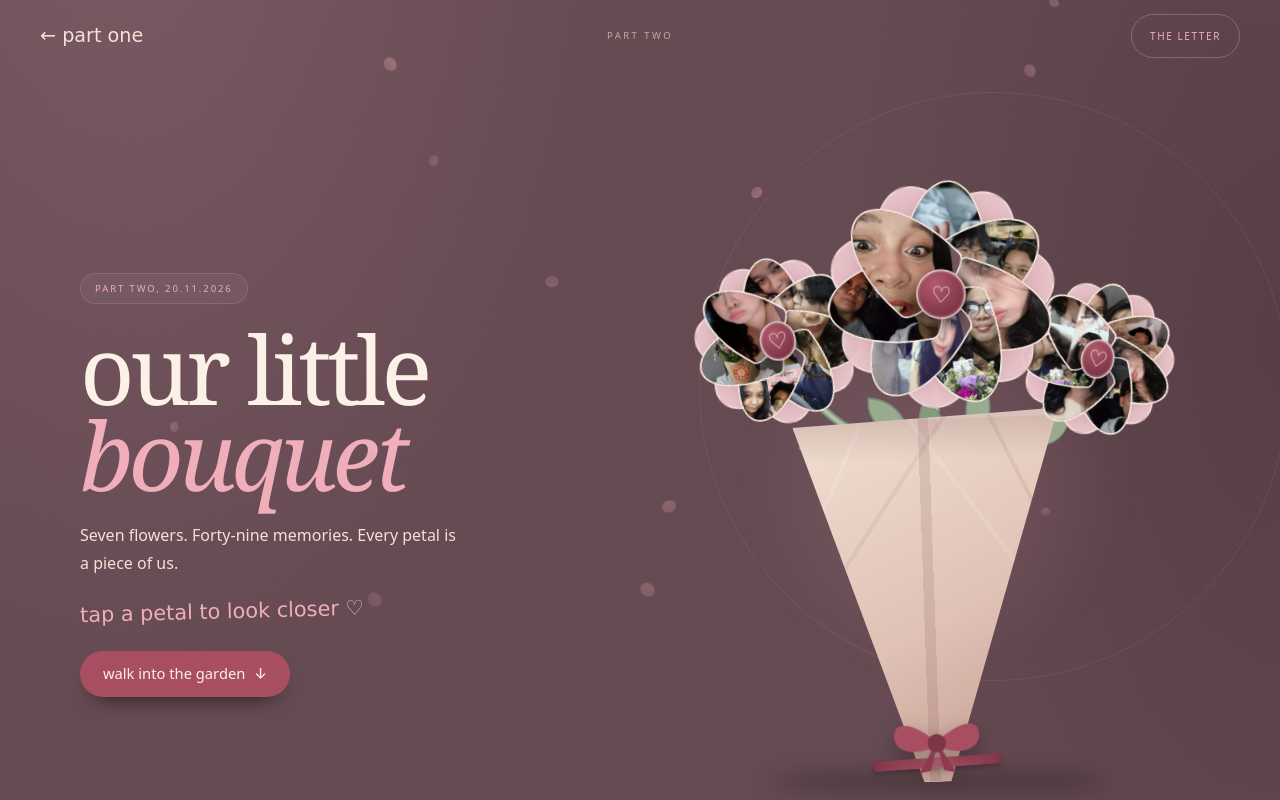
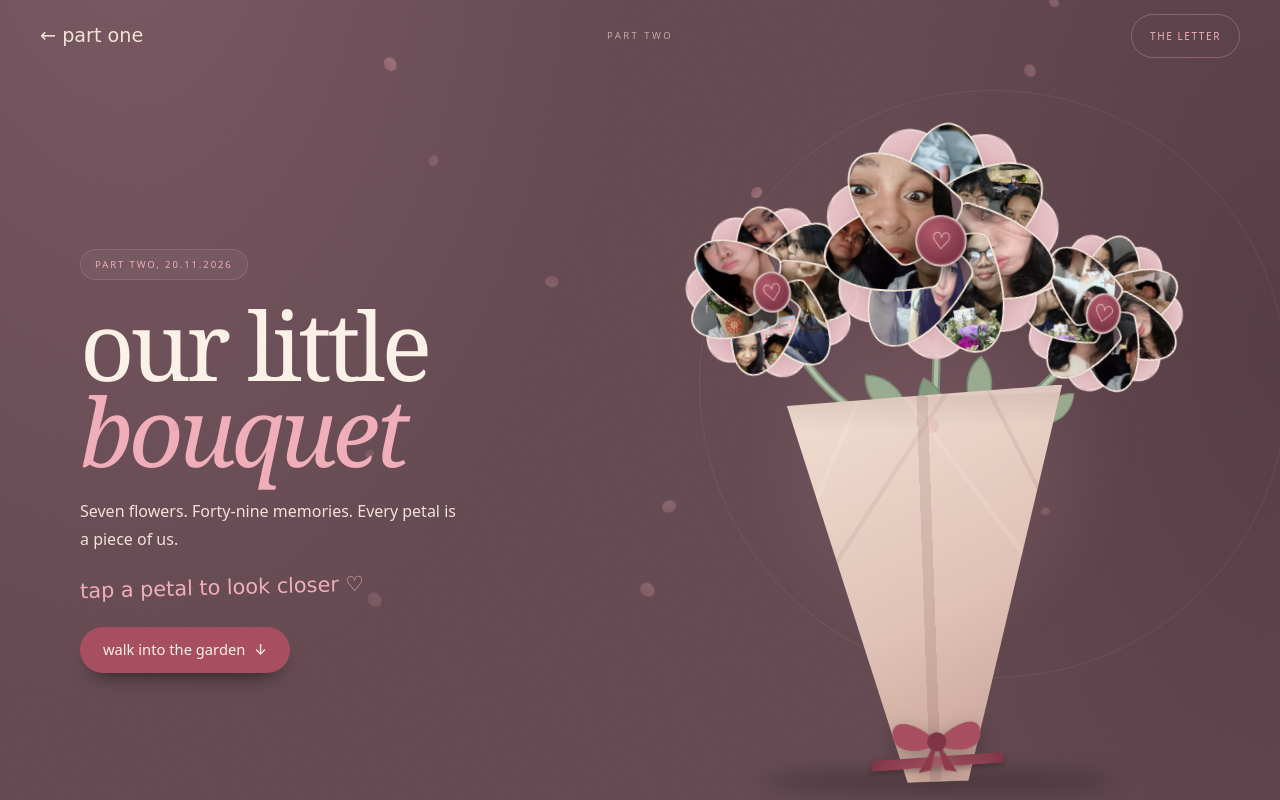
Before and after one commit to AlasdairDev/for-my-bebelabs, a plain HTML site: page part2/index.html in a window 1280 px wide. Shown: the top 800 px of the page. Drawn offline with Linux system fonts and the light colour scheme.

Commit message:
Return the bouquet to the taller, wider wrap

```diff
--- a/part2/garden.css
+++ b/part2/garden.css
@@ -160,7 +160,7 @@ main { position: relative; z-index: 2; }
   position: relative;
   max-width: 1200px;
   margin: 0 auto;
-  padding: clamp(112px, 15vh, 170px) clamp(20px, 5vw, 40px) clamp(40px, 6vw, 70px);
+  padding: clamp(96px, 12vh, 150px) clamp(20px, 5vw, 40px) clamp(40px, 6vw, 70px);
   display: grid;
   grid-template-columns: 1.02fr .98fr;
   gap: clamp(22px, 4vw, 50px);
@@ -319,21 +319,21 @@ main { position: relative; z-index: 2; }
 
 .bouquet-left {
   left: 2%;
-  bottom: 396px;
+  bottom: 431px;
   --size: clamp(155px, 16vw, 184px);
   transform: rotate(-11deg);
   z-index: 3;
 }
 .bouquet-center {
   left: 50%;
-  bottom: 412px;
+  bottom: 450px;
   --size: clamp(205px, 21vw, 252px);
   transform: translateX(-52%) rotate(3deg);
   z-index: 4;
 }
 .bouquet-right {
   right: 4%;
-  bottom: 384px;
+  bottom: 416px;
   --size: clamp(142px, 15vw, 170px);
   transform: rotate(13deg);
   z-index: 2;
@@ -342,8 +342,8 @@ main { position: relative; z-index: 2; }
   position: absolute;
   left: 50%;
   bottom: 0;
-  width: min(306px, 56%);
-  height: 408px;
+  width: min(298px, 56%);
+  height: 418px;
   transform: translateX(-50%) rotate(-2deg) scale(.94);
   transform-origin: 50% 100%;
   opacity: 0;
@@ -356,11 +356,11 @@ main { position: relative; z-index: 2; }
   inset: 0;
   border-radius: 0 0 7px 7px;
   background:
-    linear-gradient(180deg, rgba(96, 52, 52, .2), rgba(96, 52, 52, 0) 13%),
+    linear-gradient(180deg, rgba(96, 52, 52, .14), rgba(96, 52, 52, 0) 10%),
     linear-gradient(115deg, transparent 0 16%, rgba(255, 255, 255, .15) 16% 17%, transparent 17%),
     linear-gradient(65deg, transparent 0 83%, rgba(110, 70, 70, .1) 83% 84%, transparent 84%),
     linear-gradient(155deg, #f1dfd2, #e0c2b6 55%, #c39b90);
-  clip-path: polygon(0 3%, 100% 0, 55% 100%, 45% 100%);
+  clip-path: polygon(0 3%, 100% 0, 61% 100%, 39% 100%);
   box-shadow: inset 0 8px 0 rgba(255, 255, 255, .16), inset 0 0 0 1px rgba(255, 255, 255, .3);
   filter: drop-shadow(0 24px 26px rgba(0, 0, 0, .28));
 }
@@ -373,7 +373,7 @@ main { position: relative; z-index: 2; }
     linear-gradient(90deg, transparent 0 47%, rgba(110, 70, 70, .14) 47% 51%, transparent 51%),
     linear-gradient(125deg, transparent 0 29%, rgba(110, 70, 70, .08) 29% 30%, transparent 30%),
     linear-gradient(55deg, transparent 0 70%, rgba(255, 255, 255, .12) 70% 71%, transparent 71%);
-  clip-path: polygon(0 3%, 100% 0, 55% 100%, 45% 100%);
+  clip-path: polygon(0 3%, 100% 0, 61% 100%, 39% 100%);
   pointer-events: none;
 }
 .bouquet.is-bloomed .bouquet-wrap {
```
